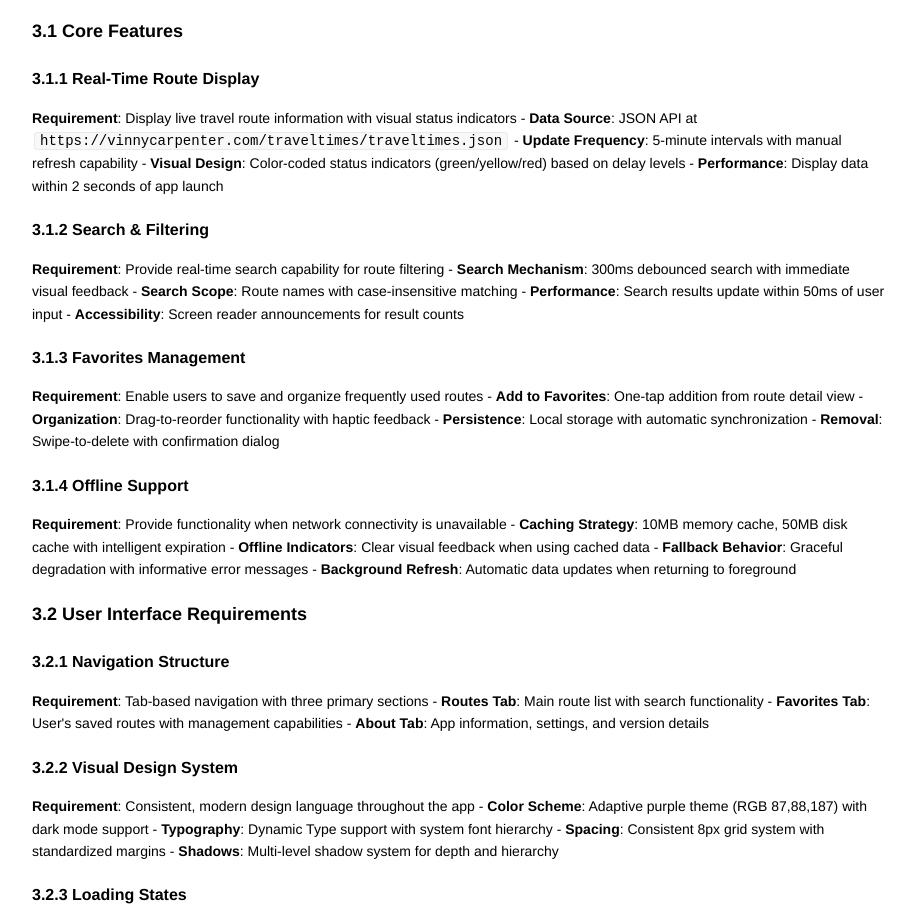
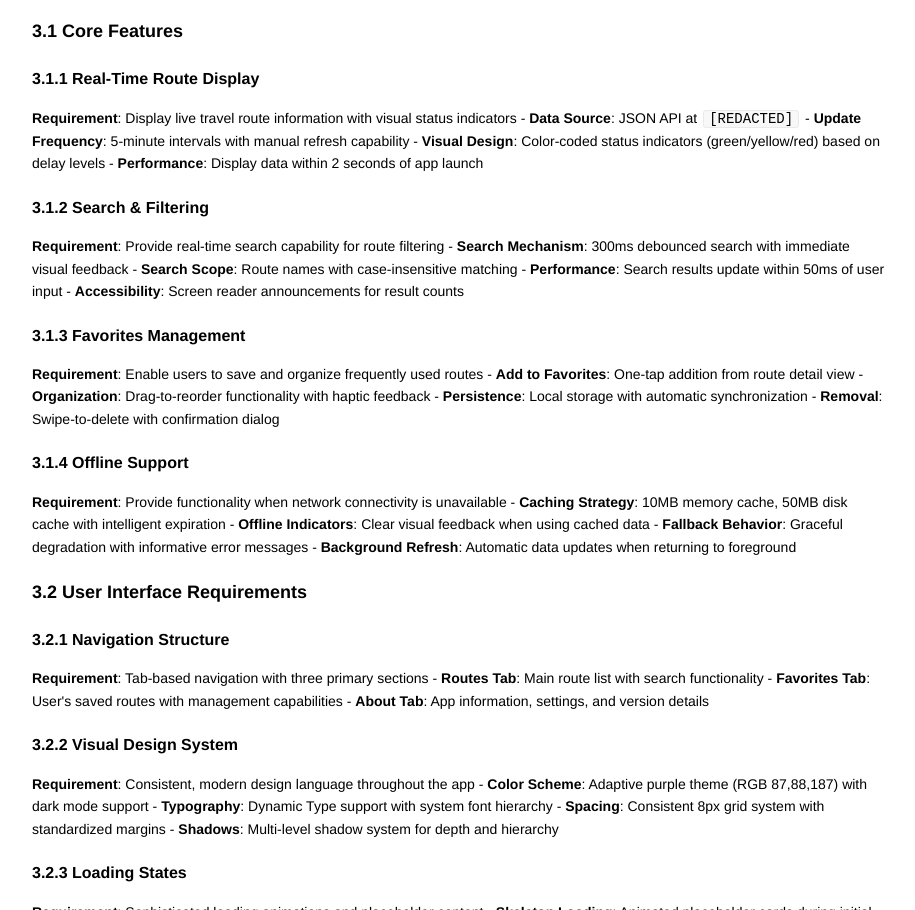
Before and after one commit to vscarpenter/traveltimesapp.com, a plain HTML site: page TravelTimes_PRD.html in a window 1280 px wide. Shown: the part 1054-1964 px from the top of the page, without its empty margins (181-1096 px from the left). Drawn offline with Linux system fonts and the light colour scheme.

Commit message:
updated PRD

```diff
--- a/TravelTimes_PRD.html
+++ b/TravelTimes_PRD.html
@@ -388,7 +388,7 @@ kbd {
 <h4 id="toc_11">3.1.1 Real-Time Route Display</h4>
 
 <p><strong>Requirement</strong>: Display live travel route information with visual status indicators
-- <strong>Data Source</strong>: JSON API at <code>https://vinnycarpenter.com/traveltimes/traveltimes.json</code>
+- <strong>Data Source</strong>: JSON API at <code>[REDACTED]</code>
 - <strong>Update Frequency</strong>: 5-minute intervals with manual refresh capability
 - <strong>Visual Design</strong>: Color-coded status indicators (green/yellow/red) based on delay levels
 - <strong>Performance</strong>: Display data within 2 seconds of app launch</p>
```
